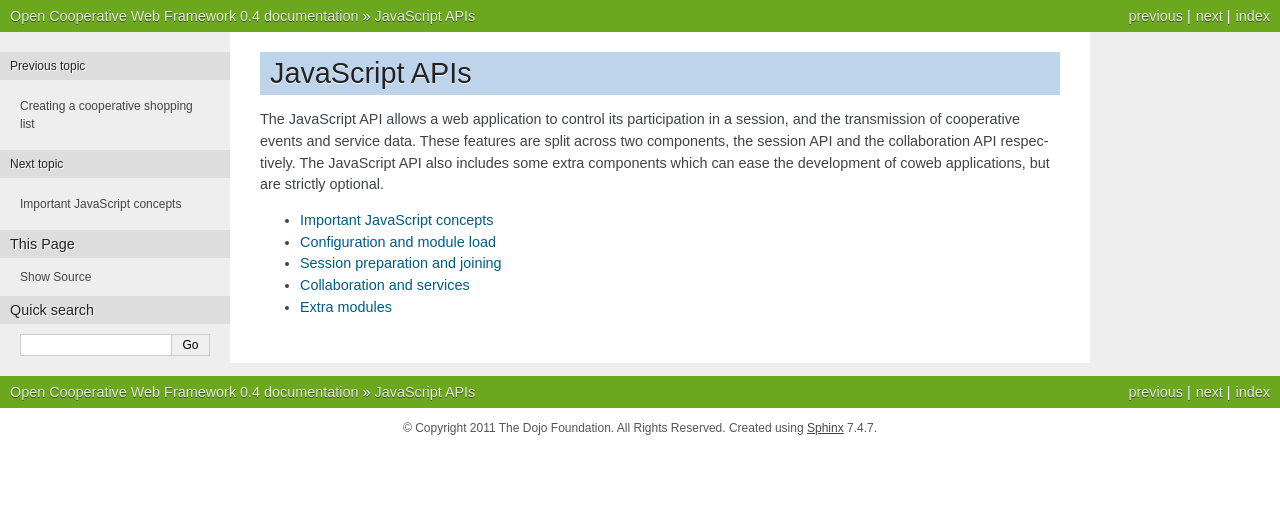
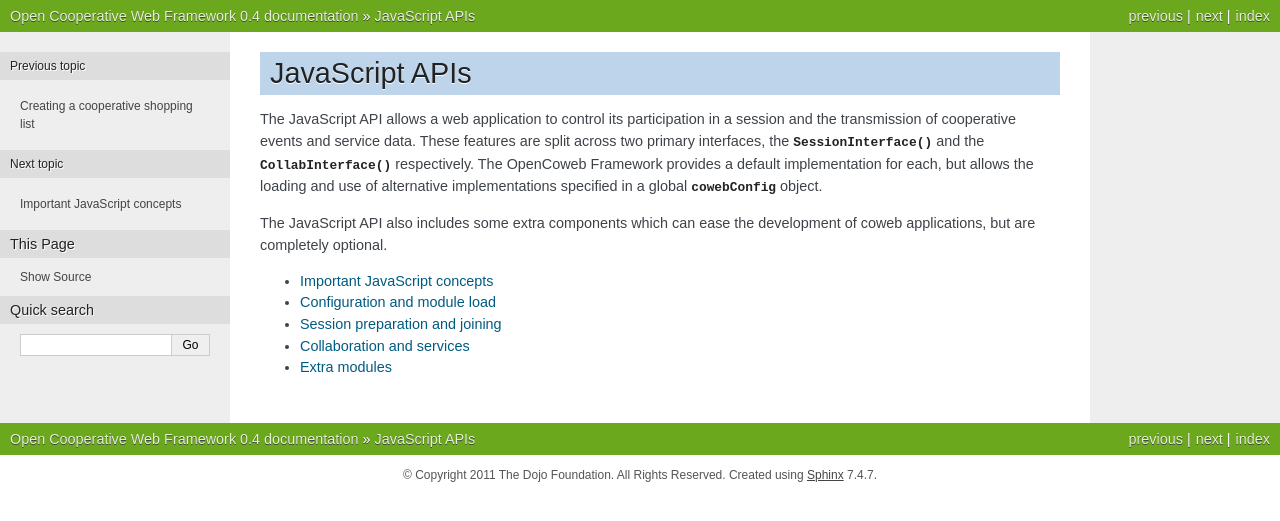
Before and after one commit to opencoweb/coweb, a Sphinx documentation site: the page built from docs/js/js.rst, in a window 1280 px wide. Shown: the top 521 px of the page. Built offline with Sphinx 7.4.7, drawn with Linux system fonts in a browser that asks for light colours.

Commit message:
Doc updates for JS intro section for 0.4

```diff
--- a/docs/js/js.rst
+++ b/docs/js/js.rst
@@ -1,10 +1,12 @@
-.. reviewed 0.3
+.. reviewed 0.4
 .. include:: /replace.rst
 
 JavaScript APIs
 ---------------
 
-The JavaScript API allows a web application to control its participation in a session, and the transmission of cooperative events and service data. These features are split across two components, the session API and the collaboration API respectively. The JavaScript API also includes some extra components which can ease the development of coweb applications, but are strictly optional.
+The JavaScript API allows a web application to control its participation in a session and the transmission of cooperative events and service data. These features are split across two primary interfaces, the :class:`SessionInterface` and the :class:`CollabInterface` respectively. The |coweb api| provides a default implementation for each, but allows the loading and use of alternative implementations specified in a global :attr:`cowebConfig` object.
+
+The JavaScript API also includes some extra components which can ease the development of coweb applications, but are completely optional.
 
 .. toctree::
    :titlesonly:
```
